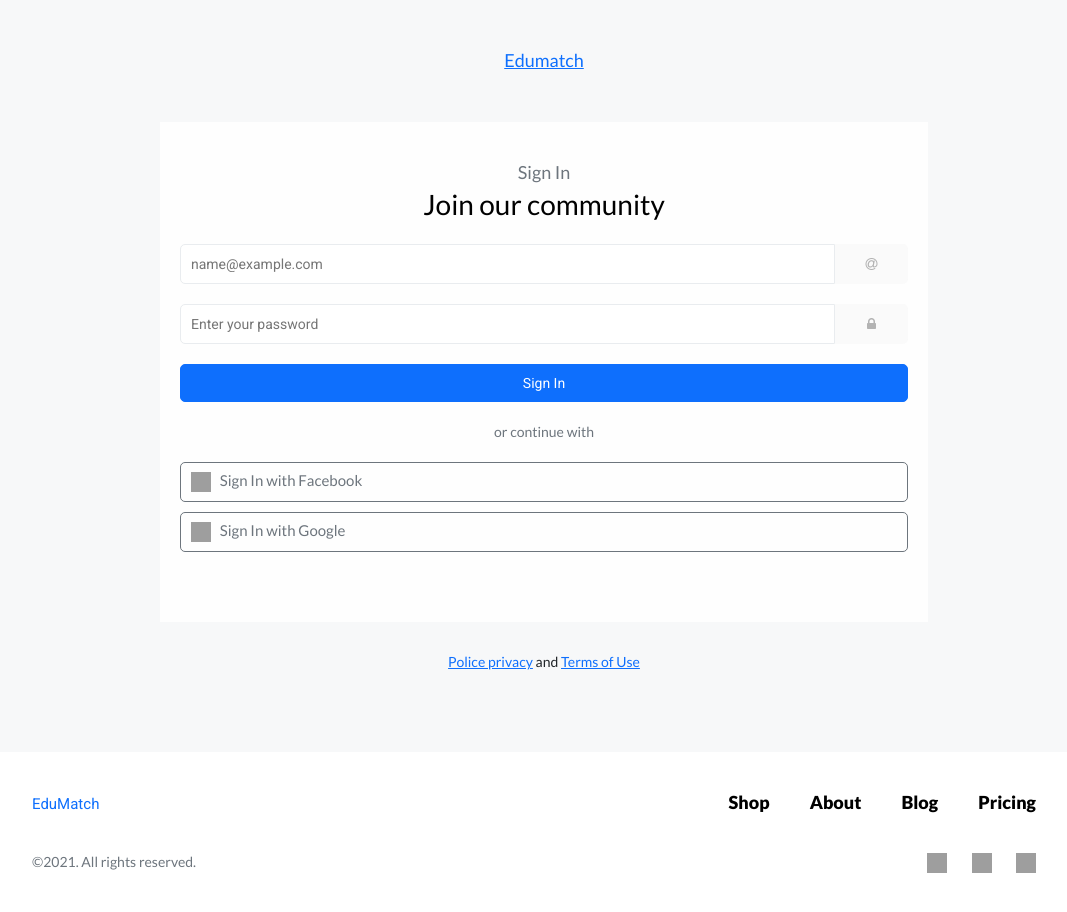
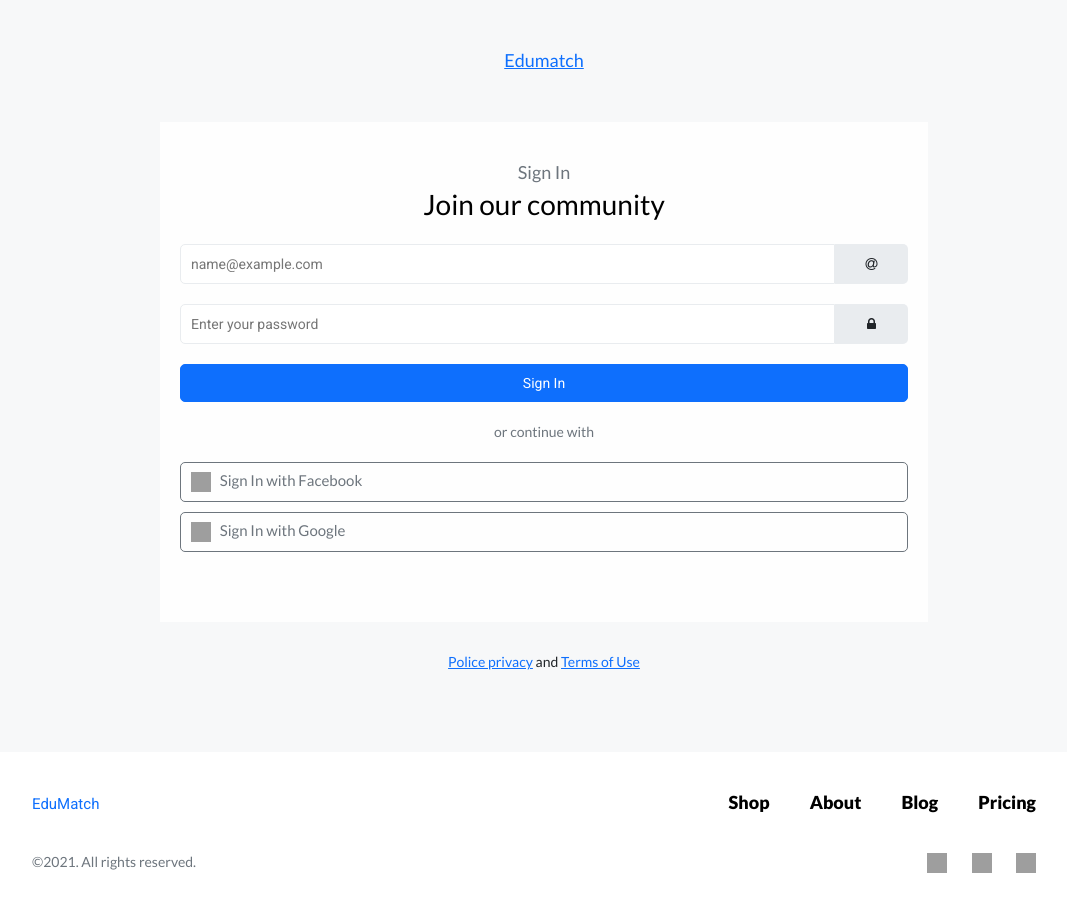
Before and after one commit to nicsonniam/edumatch, an Angular app: page /edumatch/login in a window 1280 px wide. Shown: the whole page, without its empty margins (96-1163 px from the left). Built offline with nearby package versions, Linux system fonts and the light colour scheme; grey boxes are pictures that could not be loaded.

Commit message:
fake button fix

```diff
--- a/src/app/components/pages/loginpage/loginpage.component.html
+++ b/src/app/components/pages/loginpage/loginpage.component.html
@@ -13,11 +13,11 @@
                 <form #login="ngForm" (ngSubmit)="logIn(login)">
                     <p class="errmsg alignleft" *ngIf="emVal">*Email required!</p>
                     <input type="text" name="email" placeholder="name@example.com" class="logininput" ngModel/>
-                    <button class="inputsidebutton" [disabled]="true"><i class="fa fa-at"></i></button>
+                    <div class="inputsidebutton"><i class="fa fa-at"></i></div>
                     <br><br>
                     <p class="errmsg alignleft" *ngIf="pwVal">*Password required!</p>
                     <input type="password" name="password" placeholder= "Enter your password" class="logininput" ngModel/>
-                    <button class="inputsidebutton" [disabled]="true"><i class="fa fa-lock"></i></button>
+                    <div class="inputsidebutton"><i class="fa fa-lock"></i></div>
                     <br><br>
                     <span class="errmsg">{{this.errMessage}}</span>
                     <div *ngIf="this.errMessage!==''">
--- a/src/app/components/pages/loginpage/loginpage.component.scss
+++ b/src/app/components/pages/loginpage/loginpage.component.scss
@@ -107,12 +107,13 @@
 }
 .inputsidebutton{
     width:10%;
+    background-color: #E9ECEF;
     text-align: center;
     float: right;
     height: 40px;
     border-style: none;
     margin:0;
-    padding: 1px 1px 1px 1px;
+    padding: 10px 10px 10px 10px;
     border-radius: 0 5px 5px 0;
     cursor: default;
 }
--- a/src/app/components/pages/regpage/regpage.component.html
+++ b/src/app/components/pages/regpage/regpage.component.html
@@ -14,10 +14,10 @@
             <input type="text" placeholder="Last Name" name="last_name" [ngClass]="{'reginput': large,'reginput-smaller': medium, 'reginput-smallest': small}" ngModel/><br><br>
             <p class="errmsg"*ngIf="emVal">*Email  is required!</p>
             <input type="email" placeholder="name@email.com" name="email" [ngClass]="{'reginput-fullwidth': large,'reginput-fullwidth-smaller': medium, 'reginput-fullwidth-smallest': small}" ngModel/>
-            <button [disabled]="true" class="inputsidebutton"><i class="fa fa-at"></i></button><br><br>
+            <div class="inputsidebutton"><i class="fa fa-at"></i></div><br><br>
             <p class="errmsg"*ngIf="pwVal">*Password is required!</p>
             <input type="password" placeholder="Enter your password" name="password" [ngClass]="{'reginput-fullwidth': large,'reginput-fullwidth-smaller': medium, 'reginput-fullwidth-smallest': small}" ngModel/>
-            <button [disabled]="true" class="inputsidebutton"><i class="fa fa-lock"></i></button><br><br>
+            <div class="inputsidebutton"><i class="fa fa-lock"></i></div><br><br>
             <button type="submit" class="signinbutton">Sign up</button>
             <br><br>
             <div *ngIf="large||medium">
--- a/src/app/components/pages/regpage/regpage.component.scss
+++ b/src/app/components/pages/regpage/regpage.component.scss
@@ -121,12 +121,13 @@
 }
 .inputsidebutton{
     width:12%;
+    background-color: #E9ECEF;
     float: right;
     height: 40px;
     border-style: none;
     margin:0;
     border-radius: 0 5px 5px 0;
-    padding: 1px 1px 1px 1px;
+    padding: 10px 10px 10px 10px;
     cursor: default;
     background-color: #E9ECEF;
 }
```
Also changed, not shown: 3 other files (tests, documents, lock files or other folders).
